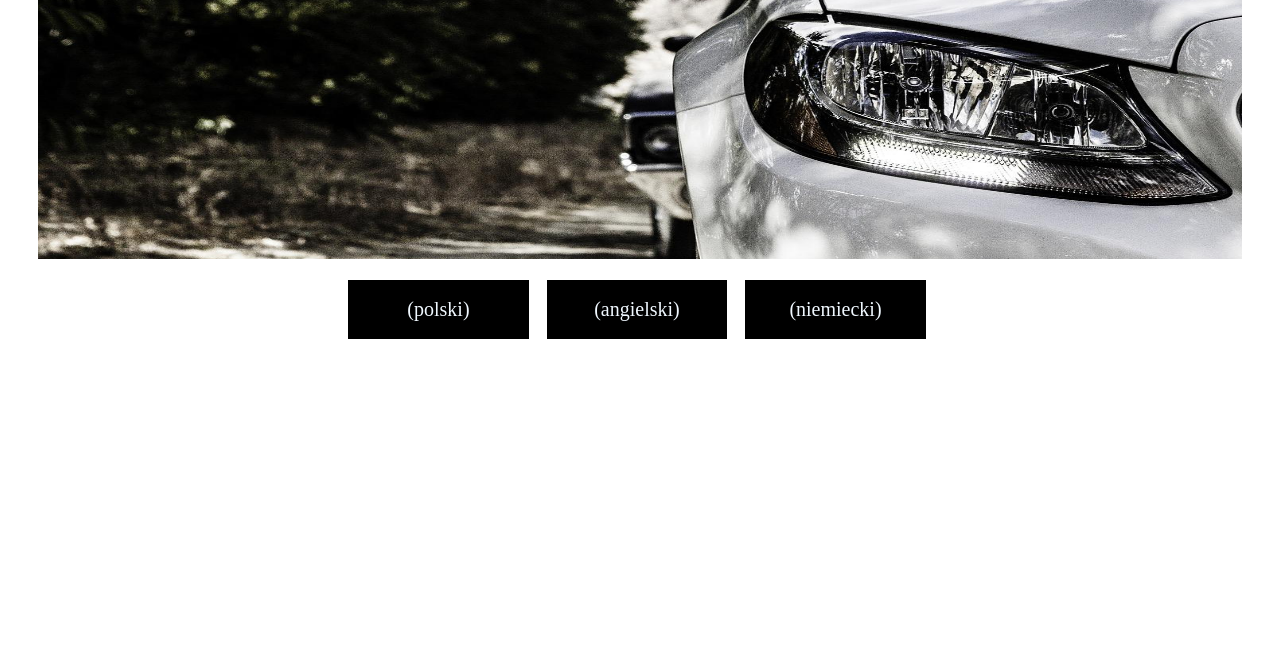
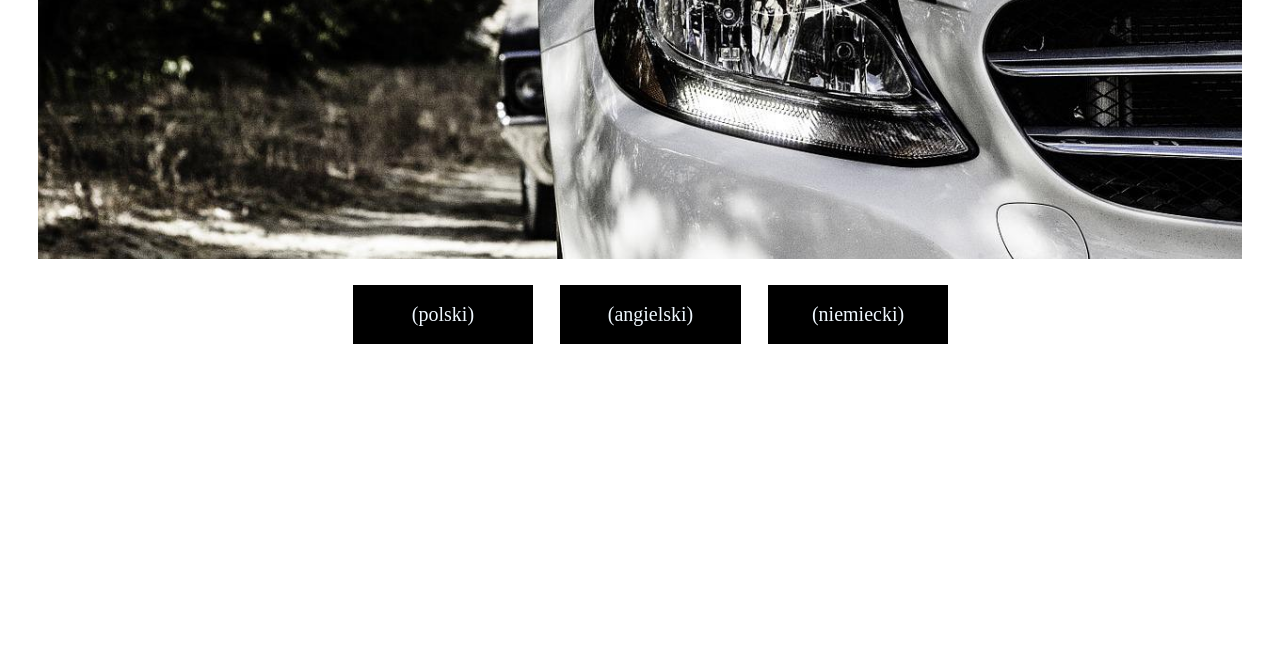
Before and after one commit to Rebeka159/strona-dla-firmy-transportowej, a plain HTML site: page index.html in a window 1280 px wide. Shown: the part 141-800 px from the top of the page. Drawn offline with Linux system fonts and the light colour scheme.

Commit message:
add background-image

```diff
--- a/index.html
+++ b/index.html
@@ -15,10 +15,7 @@
         <p>Adam Karaczun</p>
       </div>
 
-      <img
-        src="zdjecia Adam/mercedes-benz-841465_1920 (2).jpg"
-        alt="zdjęcie samochodu"
-      />
+      <!-- <img src="mercedes-benz-841465_1920.jpg" alt="zdjęcie samochodu" /> -->
     </header>
 
     <section class="navigation">
--- a/style.css
+++ b/style.css
@@ -19,6 +19,10 @@ header {
   position: relative;
   height: 50vh;
   overflow: hidden;
+  background-image: url("/mercedes-benz-841465_1280.jpg");
+  background-repeat: no-repeat;
+  background-position: 50% 30%;
+  background-size: cover;
 }
 header > * {
   position: absolute;
@@ -55,7 +59,7 @@ nav ul {
 nav ul li {
   float: left;
   width: 20%;
-  margin: 1%;
+  margin: 1.5%;
   background-color: black;
 }
 nav ul li:hover {
```
Also changed, not shown: mercedes-benz-841465_1280.jpg (added).
